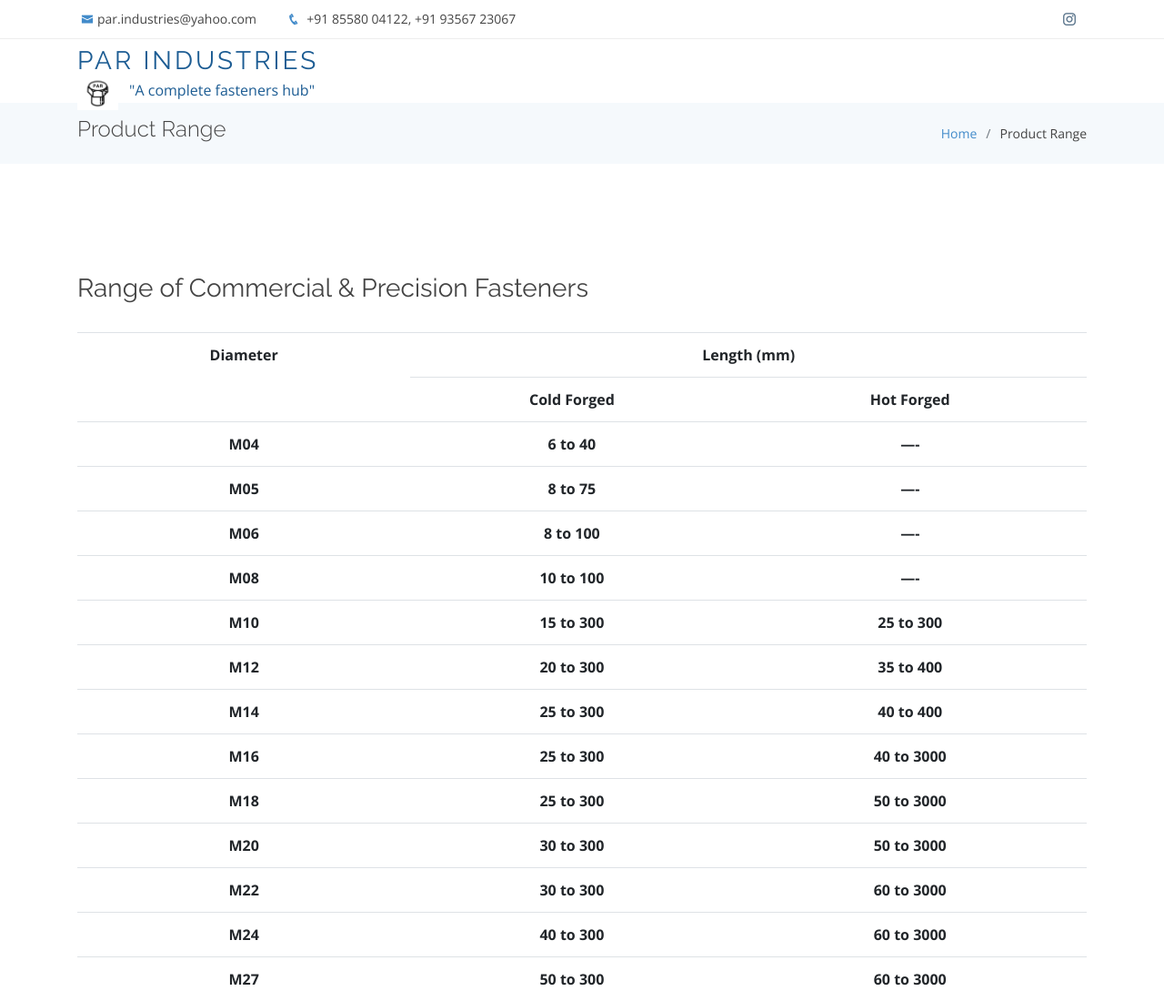
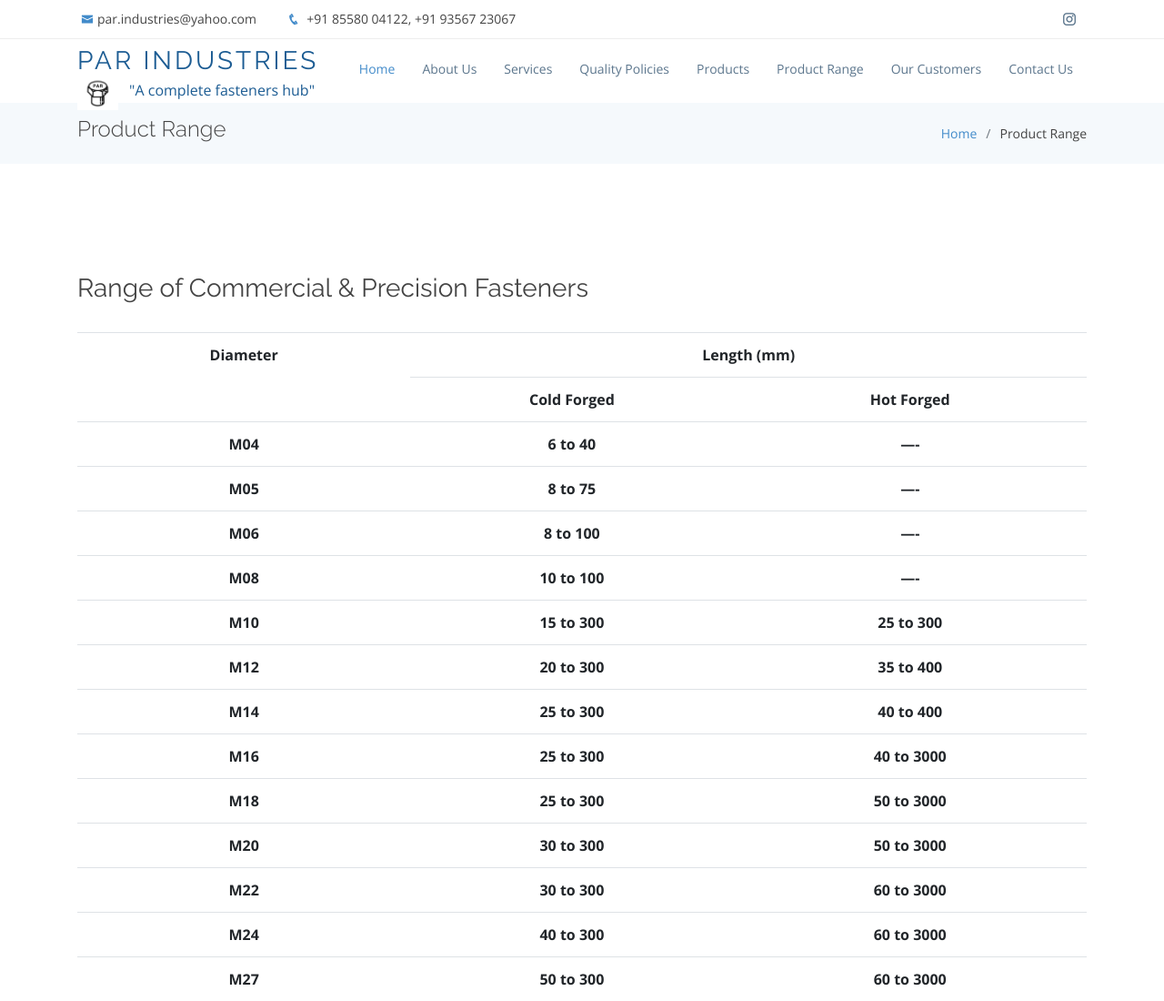
Before and after one commit to parindustries/par, a plain HTML site: page productsRange.html in a window 1280 px wide. Shown: the top 1100 px of the page at 91% size. Drawn offline with nearby package versions, Linux system fonts and the light colour scheme.

Commit message:
Update productsRange.html

```diff
--- a/productsRange.html
+++ b/productsRange.html
@@ -46,8 +46,7 @@
     </div>
   </section>
 
-  <!-- ======= Header ======= -->
-  <!-- ======= Header ======= -->
+    <!-- ======= Header ======= -->
   <header id="header">
     <div class="container">
 
@@ -57,7 +56,18 @@
 
       </div>
 
-
+      <nav class="nav-menu float-right d-none d-lg-block">
+        <ul>
+          <li class="active"><a href="https://www.parfastenersindia.com/">Home</a></li>
+		  <li><a href="#about">About Us</a></li>
+          <li><a href="#services">Services</a></li>
+		  <li><a href="#quality">Quality Policies</a></li>
+          <li><a href="#portfolio">Products</a></li>
+		  <li><a href="https://www.parfastenersindia.com/productsRange.html" >Product Range</a></li>
+		  <li><a href="https://www.parfastenersindia.com/ourCustomers.html">Our Customers</a></li>
+          <li><a href="#contact">Contact Us</a></li>
+        </ul>
+      </nav><!-- .nav-menu -->
 
     </div>
   </header><!-- End Header -->
```
